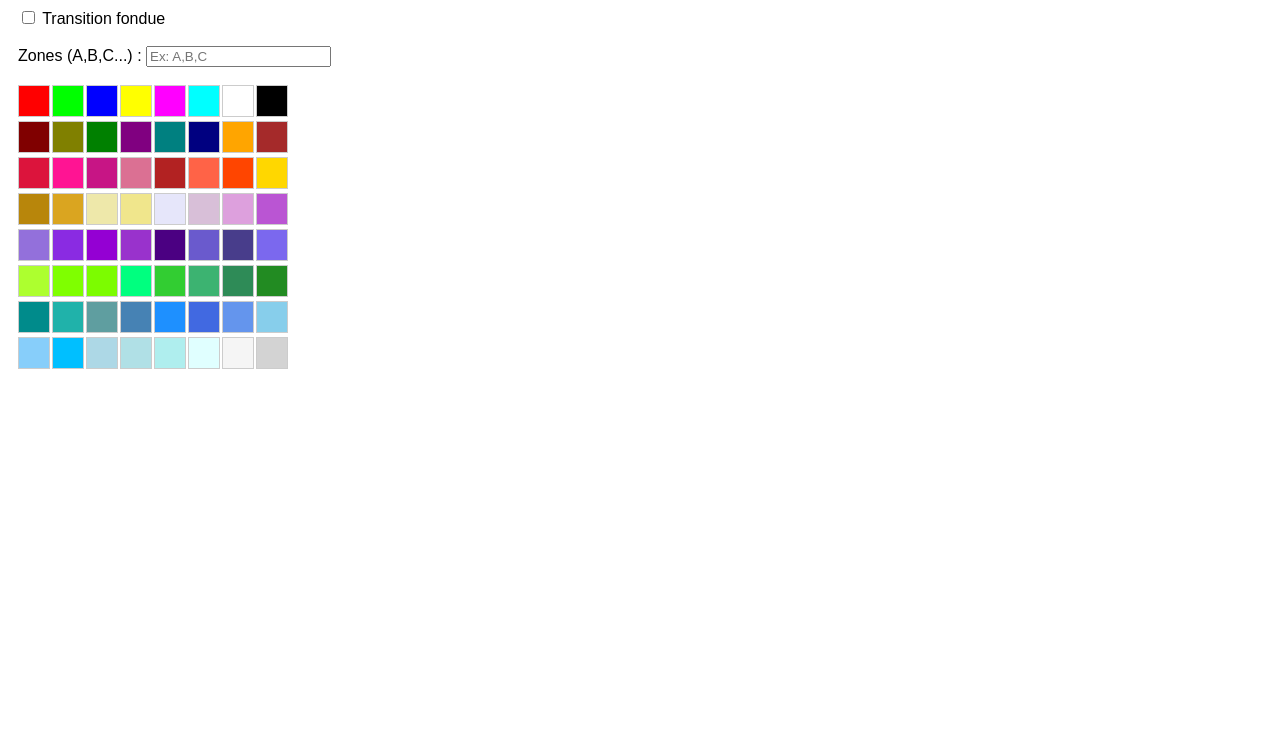
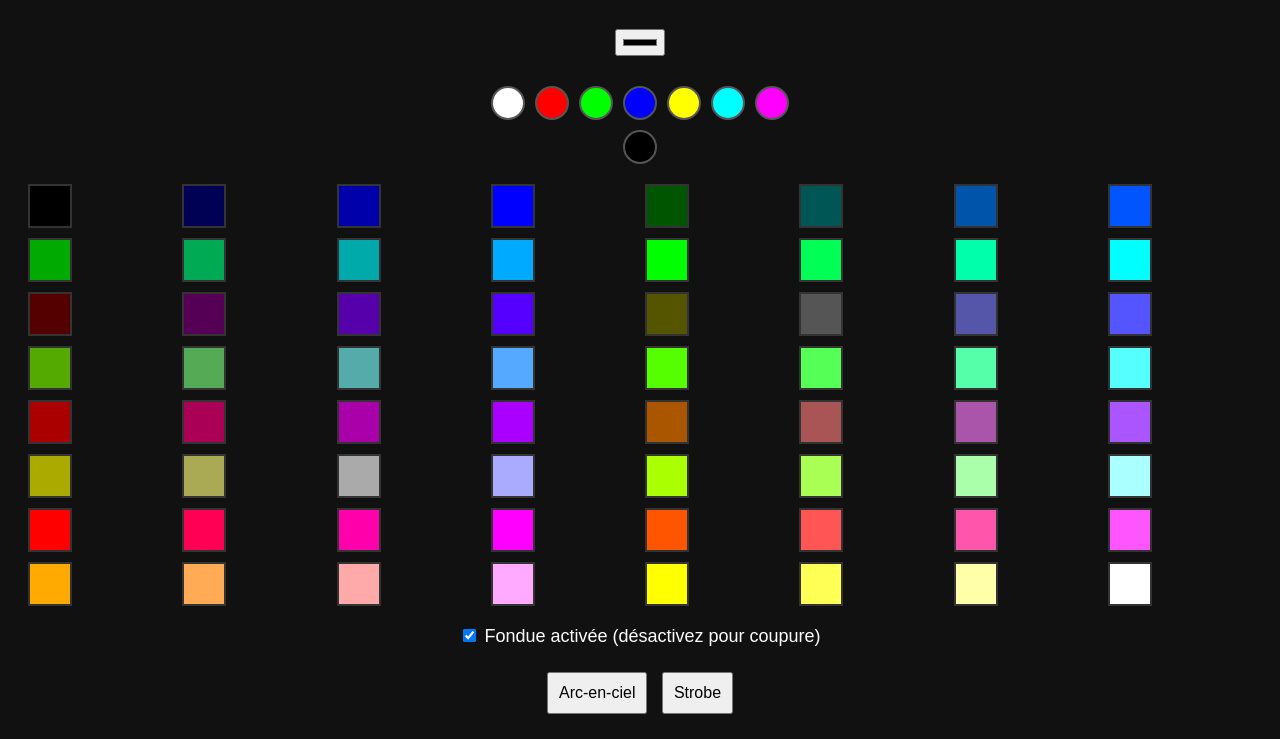
Before and after one commit to Furina2123/rgb-online, a website: page public/admin.html in a window 1280 px wide. Shown: the part 78-817 px from the top of the page. Drawn offline with Linux system fonts and the light colour scheme.

Commit message:
Mise à jour interface admin

```diff
--- a/public/admin.html
+++ b/public/admin.html
@@ -1,62 +1,125 @@
+<!-- admin.html -->
 <!DOCTYPE html>
-<html>
+<html lang="en">
 <head>
-    <meta charset="UTF-8">
-    <title>RGB Admin</title>
+  <meta charset="UTF-8" />
+  <meta name="viewport" content="width=device-width, initial-scale=1.0" />
+  <title>RGB Command Center</title>
   <style>
     body {
-            font-family: Arial, sans-serif;
+      font-family: sans-serif;
+      background-color: #111;
+      color: #fff;
+      text-align: center;
+    }
+    .palette {
+      display: grid;
+      grid-template-columns: repeat(8, 1fr);
+      gap: 10px;
+      margin: 20px;
+    }
+    .color {
+      width: 40px;
+      height: 40px;
+      cursor: pointer;
+      border: 2px solid #333;
+    }
+    .controls {
+      margin: 20px;
+    }
+    button {
+      margin: 5px;
       padding: 10px;
+      font-size: 16px;
     }
-        .color-grid {
-            display: grid;
-            grid-template-columns: repeat(8, 30px);
-            gap: 4px;
+    #colorPicker {
+      margin: 10px;
+      padding: 5px;
     }
-        .color-box {
-            width: 30px; height: 30px;
+    .quick-colors {
+      display: flex;
+      flex-wrap: wrap;
+      justify-content: center;
+      gap: 10px;
+      margin: 20px auto;
+      max-width: 300px;
+    }
+    .quick-colors div {
+      width: 30px;
+      height: 30px;
+      border-radius: 50%;
+      border: 2px solid #555;
       cursor: pointer;
-            border: 1px solid #ccc;
+    }
+    .toggle {
+      margin: 20px;
+      font-size: 18px;
     }
   </style>
 </head>
 <body>
-    <h2>RGB Admin Panel</h2>
-    <label><input type="checkbox" id="fadeToggle"> Transition fondue</label><br><br>
-    <label>Zones (A,B,C...) :</label>
-    <input type="text" id="zoneInput" placeholder="Ex: A,B,C"><br><br>
-    <div class="color-grid" id="colorGrid"></div>
+  <h1>🎛 RGB Command Center</h1>
+  <input type="color" id="colorPicker">
+  <div class="quick-colors" id="quickColors"></div>
+  <div class="palette" id="palette"></div>
+  <div class="toggle">
+    <label>
+      <input type="checkbox" id="fadeToggle" checked> Fondue activée (désactivez pour coupure)
+    </label>
+  </div>
+  <div class="controls">
+    <button onclick="sendCommand('rainbow')">Arc-en-ciel</button>
+    <button onclick="sendCommand('strobe')">Strobe</button>
+  </div>
+
   <script>
-        const ws = new WebSocket(location.origin.replace(/^http/, 'ws'));
-        const fadeToggle = document.getElementById("fadeToggle");
-        const zoneInput = document.getElementById("zoneInput");
-        const colorGrid = document.getElementById("colorGrid");
+    const socket = new WebSocket(`ws://${location.host}`);
+    const palette = document.getElementById('palette');
+    const colorPicker = document.getElementById('colorPicker');
+    const quickColors = document.getElementById('quickColors');
+    const fadeToggle = document.getElementById('fadeToggle');
 
-        const colors = [
-            "#FF0000", "#00FF00", "#0000FF", "#FFFF00", "#FF00FF", "#00FFFF", "#FFFFFF", "#000000",
-            "#800000", "#808000", "#008000", "#800080", "#008080", "#000080", "#FFA500", "#A52A2A",
-            "#DC143C", "#FF1493", "#C71585", "#DB7093", "#B22222", "#FF6347", "#FF4500", "#FFD700",
-            "#B8860B", "#DAA520", "#EEE8AA", "#F0E68C", "#E6E6FA", "#D8BFD8", "#DDA0DD", "#BA55D3",
-            "#9370DB", "#8A2BE2", "#9400D3", "#9932CC", "#4B0082", "#6A5ACD", "#483D8B", "#7B68EE",
-            "#ADFF2F", "#7FFF00", "#7CFC00", "#00FF7F", "#32CD32", "#3CB371", "#2E8B57", "#228B22",
-            "#008B8B", "#20B2AA", "#5F9EA0", "#4682B4", "#1E90FF", "#4169E1", "#6495ED", "#87CEEB",
-            "#87CEFA", "#00BFFF", "#ADD8E6", "#B0E0E6", "#AFEEEE", "#E0FFFF", "#F5F5F5", "#D3D3D3"
-        ];
+    const predefined = ['#ffffff', '#ff0000', '#00ff00', '#0000ff', '#ffff00', '#00ffff', '#ff00ff', '#000000'];
+    const keyBindings = ['1', '2', '3', '4', '5', '6', '7', '8'];
 
-        colors.forEach(color => {
-            const box = document.createElement("div");
-            box.className = "color-box";
-            box.style.backgroundColor = color;
-            box.onclick = () => {
-                const msg = {
-                    type: "admin",
-                    color: color,
-                    transition: fadeToggle.checked ? "fade" : "cut",
-                    zone: zoneInput.value ? zoneInput.value.split(",") : null
-                };
-                ws.send(JSON.stringify(msg));
-            };
-            colorGrid.appendChild(box);
+    predefined.forEach((color, i) => {
+      const div = document.createElement('div');
+      div.style.backgroundColor = color;
+      div.onclick = () => sendColor(color);
+      quickColors.appendChild(div);
+    });
+
+    for (let i = 0; i < 64; i++) {
+      const r = (i & 0b00110000) >> 4;
+      const g = (i & 0b00001100) >> 2;
+      const b = (i & 0b00000011);
+      const color = `rgb(${r * 85}, ${g * 85}, ${b * 85})`;
+      const div = document.createElement('div');
+      div.className = 'color';
+      div.style.backgroundColor = color;
+      div.onclick = () => sendColor(color);
+      palette.appendChild(div);
+    }
+
+    colorPicker.addEventListener('input', () => {
+      sendColor(colorPicker.value);
+    });
+
+    function sendColor(color) {
+      const transitionType = fadeToggle.checked ? 'fade' : 'cut';
+      socket.send(JSON.stringify({ type: 'effect', effect: transitionType }));
+      socket.send(JSON.stringify({ type: 'color', color }));
+    }
+
+    function sendCommand(effect) {
+      socket.send(JSON.stringify({ type: 'effect', effect }));
+    }
+
+    document.addEventListener('keydown', (e) => {
+      const index = keyBindings.indexOf(e.key);
+      if (index !== -1) {
+        sendColor(predefined[index]);
+      }
     });
   </script>
 </body>
```
Also changed, not shown: public/client.html (+56 -26 lines), server.js (+21 -23 lines), zones.txt (deleted, +0 -10 lines), README.txt (added). Lines whose indentation alone changed are shown as unchanged.
